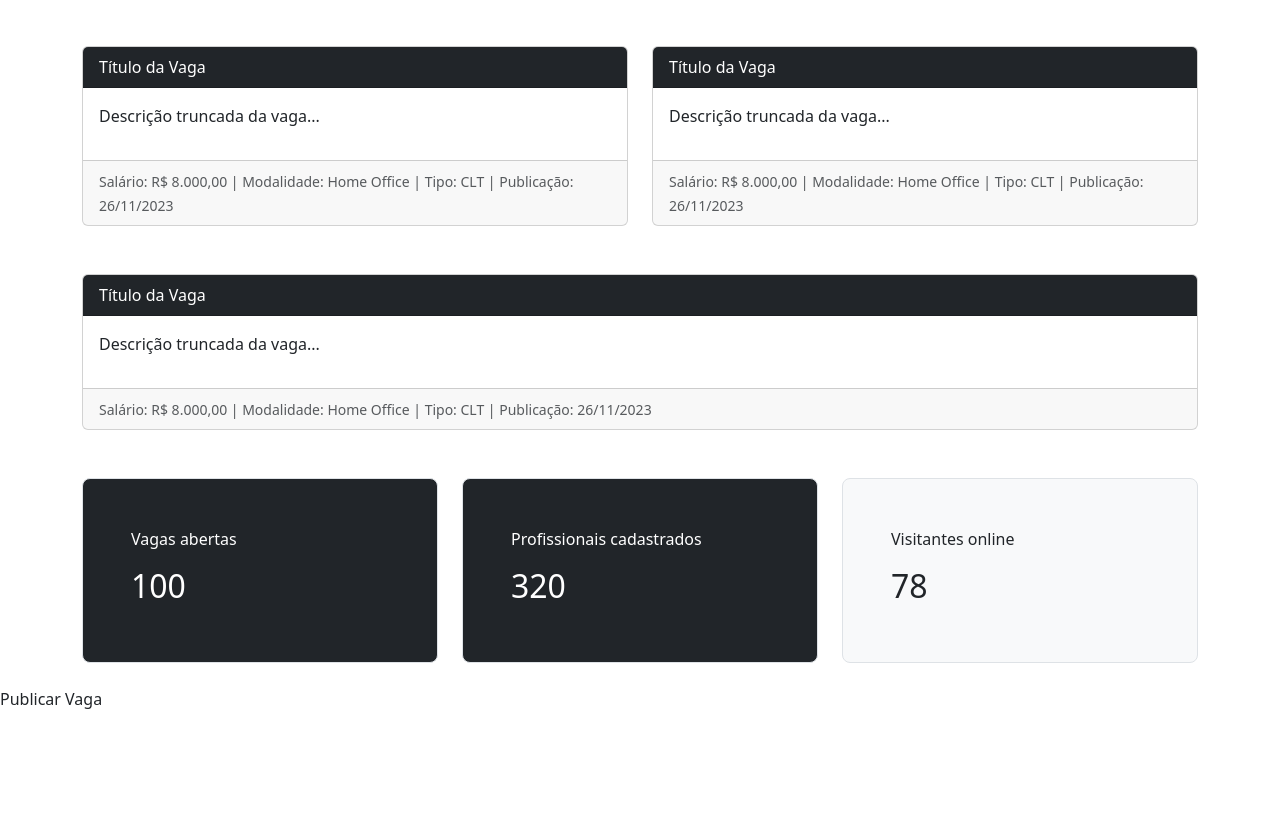
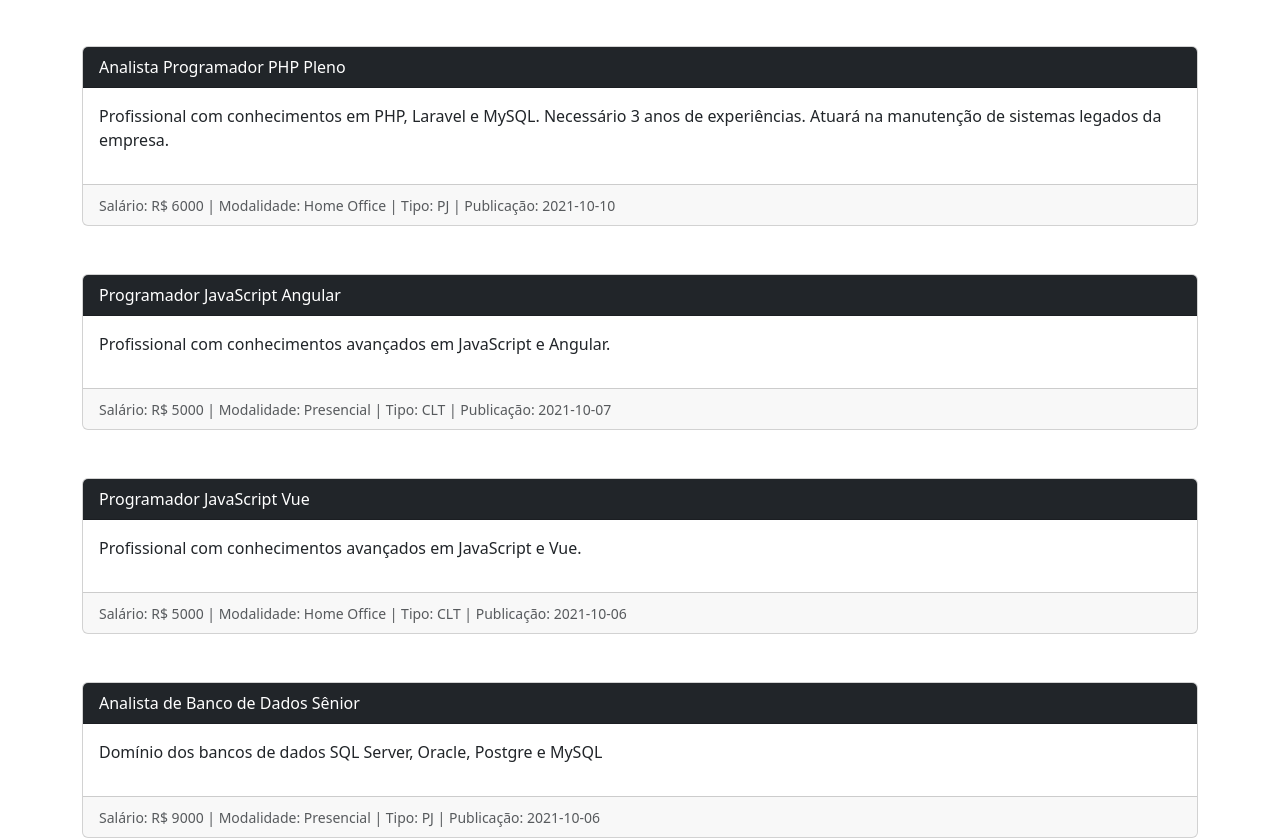
Before and after one commit to LucasAlNascimento/vagas, a Vue app: page / in a window 1280 px wide. Shown: the part 398-1238 px from the top of the page. Before the commit the page ends 1125 px from the top, so only its background shows below. Built offline with nearby package versions, Linux system fonts and the light colour scheme.

Commit message:
Implementando array de objetos de vagas

```diff
--- a/src/components/comuns/Vaga.vue
+++ b/src/components/comuns/Vaga.vue
@@ -1,19 +1,19 @@
 <template>
     <div class="card">
-        <div class="card-header bg-dark text-white">Título da Vaga</div>
+        <div class="card-header bg-dark text-white">{{titulo}}</div>
         <div class="card-body">
-            <p>Descrição truncada da vaga...</p>
+            <p>{{ descricao }}</p>
         </div>
         <div class="card-footer">
-            <small class="text-muted">Salário: R$ 8.000,00 | Modalidade: Home Office | Tipo: CLT | Publicação:
-                26/11/2023</small>
+            <small class="text-muted">Salário: R$ {{salario}} | Modalidade: {{modalidade}} | Tipo: {{tipo}} | Publicação: {{publicacao}}</small>
         </div>
     </div>
 </template>
 
 <script>
 export default {
-    name: 'Vaga'
+    name: 'Vaga',
+    props: ['titulo', 'descricao', 'salario', 'modalidade', 'tipo', 'publicacao']
 }
 
 </script>
--- a/src/components/views/Home.vue
+++ b/src/components/views/Home.vue
@@ -6,18 +6,16 @@
             </div>
         </div>
 
-        <div class="row mt-5">
-            <div class="col-6">
-                <vaga></vaga>
-            </div>
-            <div class="col-6">
-                <vaga></vaga>
-            </div>
-        </div>
-
-        <div class="row mt-5">
+        <div class="row mt-5" v-for="(vaga, index) in vagas" :key="index">
             <div class="col">
-                <vaga></vaga>
+                <vaga
+                    :titulo = "vaga.titulo"
+                    :descricao = "vaga.descricao"
+                    :salario = "vaga.salario"
+                    :modalidade = "vaga.modalidade"
+                    :tipo = "vaga.tipo"
+                    :publicacao = "vaga.publicacao"
+                ></vaga>
             </div>
         </div>
 
@@ -31,7 +29,8 @@
             </div>
 
             <div class="col-4">
-                <indicador titulo="Visitantes online" :indicador="usuariosOnline" bg="bg-light" color="text-dark"></indicador>
+                <indicador titulo="Visitantes online" :indicador="usuariosOnline" bg="bg-light" color="text-dark">
+                </indicador>
 
             </div>
         </div>
@@ -52,7 +51,49 @@
         Vaga
     },
     data: () => ({
-        usuariosOnline: 0
+        usuariosOnline: 0,
+        vagas: [
+            {
+                titulo: 'Analista Programador PHP Pleno',
+                descricao: 'Profissional com conhecimentos em PHP, Laravel e MySQL. Necessário 3 anos de experiências. Atuará na manutenção de sistemas legados da empresa.',
+                salario: 6000,
+                modalidade: 'Home Office',
+                tipo: 'PJ',
+                publicacao: '2021-10-10'
+            },
+            {
+                titulo: 'Programador JavaScript Angular',
+                descricao: 'Profissional com conhecimentos avançados em JavaScript e Angular.',
+                salario: 5000,
+                modalidade: 'Presencial',
+                tipo: 'CLT',
+                publicacao: '2021-10-07'
+            },
+            {
+                titulo: 'Programador JavaScript Vue',
+                descricao: 'Profissional com conhecimentos avançados em JavaScript e Vue.',
+                salario: 5000,
+                modalidade: 'Home Office',
+                tipo: 'CLT',
+                publicacao: '2021-10-06'
+            },
+            {
+                titulo: 'Analista de Banco de Dados Sênior',
+                descricao: 'Domínio dos bancos de dados SQL Server, Oracle, Postgre e MySQL',
+                salario: 9000,
+                modalidade: 'Presencial',
+                tipo: 'PJ',
+                publicacao: '2021-10-06'
+            },
+            {
+                titulo: 'Programador Web Júnior',
+                descricao: 'Conhecimentos básicos em HTML, CSS, JavaScript, Bootstrap, PHP e MySQL',
+                salario: 3000,
+                modalidade: 'Presencial',
+                tipo: 'CLT',
+                publicacao: '2021-10-05'
+            }
+        ]
     }),
     methods: {
         getUsuariosOnline() {
```
